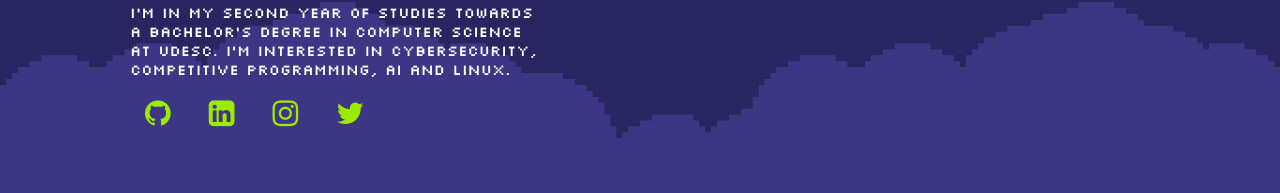
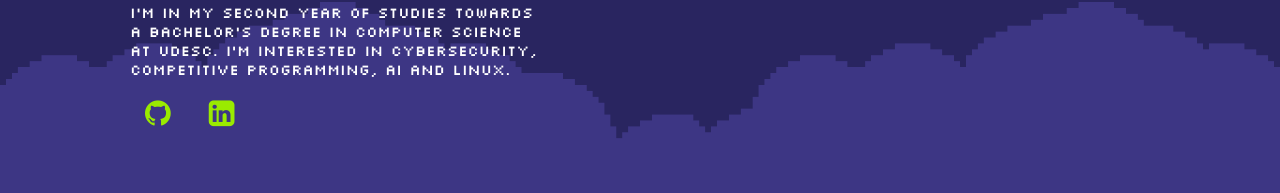
Before and after one commit to santiagocardoso/portfolio, a plain HTML site: page index.html in a window 1280 px wide. Shown: the part 324-517 px from the top of the page. Drawn offline with Linux system fonts and the light colour scheme.

Commit message:
removed socials

```diff
--- a/index.html
+++ b/index.html
@@ -45,8 +45,8 @@
                     <div class="socials">
                         <a href="https://github.com/santiagocardoso" target="_blank"><i class="fa fa-github" style="font-size:30px"></i></i></a>
                         <a href="https://www.linkedin.com/in/santiagocardoso/" target="_blank"><i class="fa fa-linkedin-square" style="font-size:30px"></i></a>
-                        <a href="https://www.instagram.com/santcar7/" target="_blank"><i class="fa fa-instagram" style="font-size:30px"></i></a>
-                        <a href="https://twitter.com/santcar7/" target="_blank"><i class="fa fa-twitter" style="font-size:30px"></i></a>
+                        <!--<a href="https://www.instagram.com/santcar7/" target="_blank"><i class="fa fa-instagram" style="font-size:30px"></i></a>
+                        <a href="https://twitter.com/santcar7/" target="_blank"><i class="fa fa-twitter" style="font-size:30px"></i></a>-->
                     </div>
             </div>
         </div>
```
